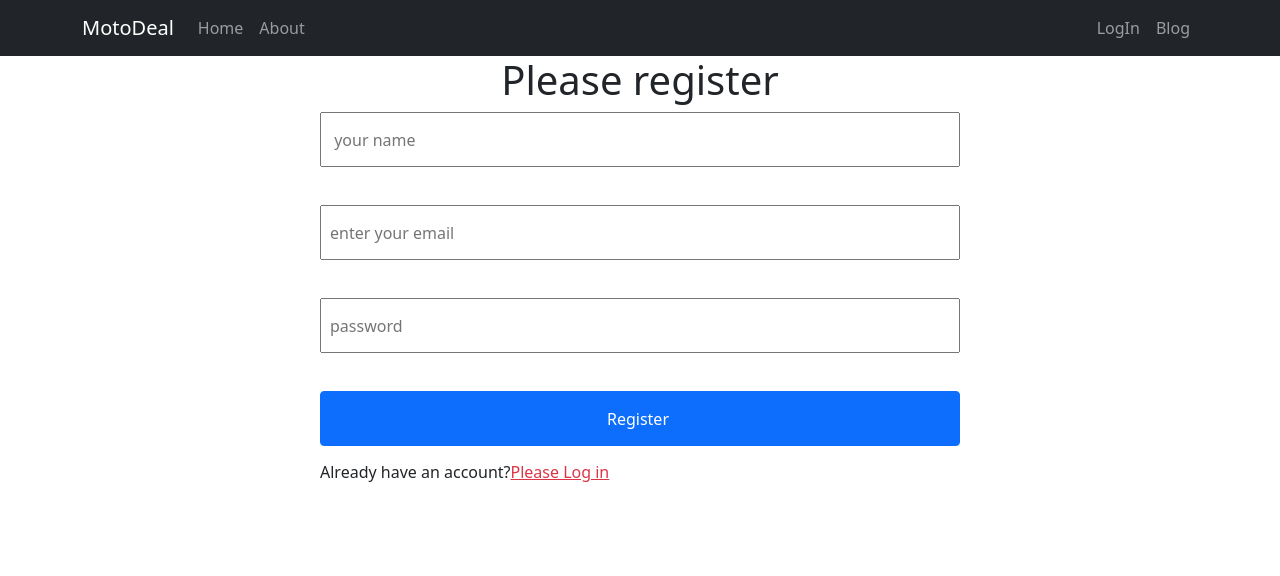
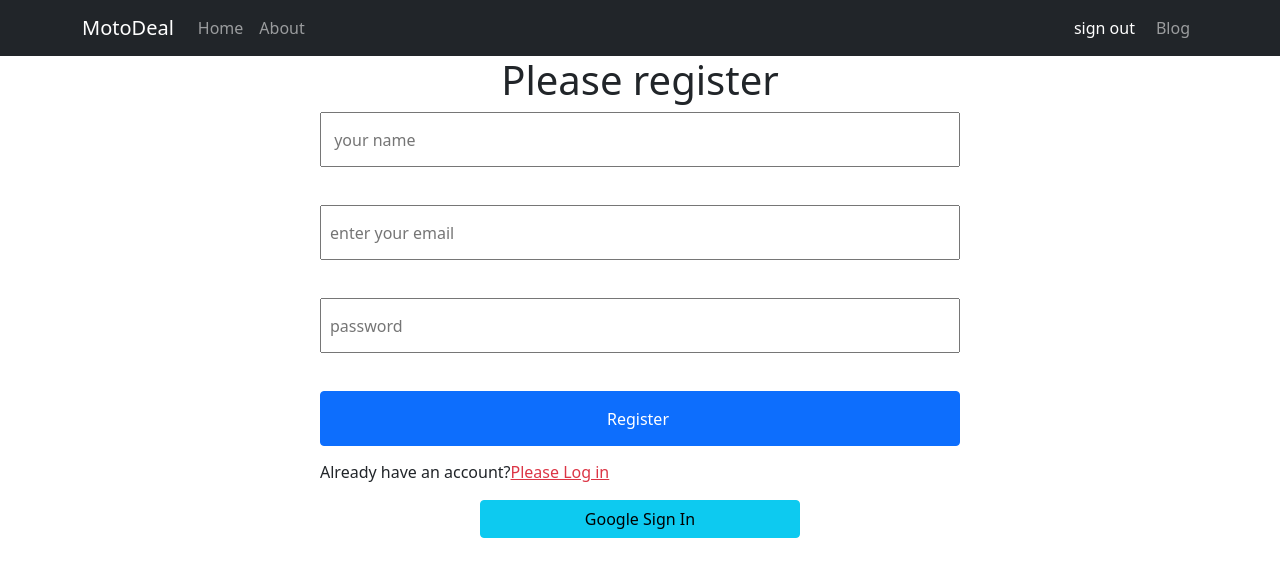
Before and after one commit to asifminhaz/warehouse-management-website, a React (Create React App) app: page /register in a window 1280 px wide. Shown: the top 576 px of the page. Built offline with nearby package versions, Linux system fonts and the light colour scheme; no server answers; sample sign-in values are in the browser's storage.

Commit message:
implement protected route

```diff
--- a/src/App.js
+++ b/src/App.js
@@ -9,6 +9,7 @@ import Blog from './Component/Blog/Blog'
 import NotFound from './Component/NotFound/NotFound'
 import Register from './Component/Register/Register';
 import InventoryDetail from './Component/InventoryDetail/InventoryDetail';
+import RequireAuth from './Component/RequireAuth/RequireAuth';
 
 
 
@@ -23,7 +24,11 @@ function App() {
         <Route path="/login" element={<LogIn></LogIn>}></Route>
         <Route path="/register" element={<Register></Register>}></Route>
         <Route path="/blog" element={<Blog></Blog>}></Route>
-        <Route path="/inventory/:inventoryId" element={<InventoryDetail></InventoryDetail>}></Route>
+        <Route path="/inventory/:inventoryId" element={
+          <RequireAuth>
+        <InventoryDetail></InventoryDetail>
+        </RequireAuth>
+        }></Route>
         <Route path="*" element={<NotFound></NotFound>}></Route>
       </Routes>
 
--- a/src/Component/Header/Header.js
+++ b/src/Component/Header/Header.js
@@ -1,8 +1,17 @@
+import { signOut } from 'firebase/auth';
 import React from 'react';
 import { Container, Nav, Navbar, NavDropdown } from 'react-bootstrap';
+import { useAuthState } from 'react-firebase-hooks/auth';
 import { Link } from 'react-router-dom';
+import auth from '../LogIn/firebase.init';
 
 const Header = () => {
+
+  const [user] = useAuthState(auth);
+
+  const handleSignOut = () =>{
+    signOut(auth);
+}
           return (
    <div>
 <Navbar collapseOnSelect expand="lg" sticky='top' bg="dark" variant="dark">
@@ -15,7 +24,12 @@ const Header = () => {
       <Nav.Link as={Link} to="/about">About</Nav.Link>
     </Nav>
     <Nav>
-      <Nav.Link as={Link} to="/login">LogIn</Nav.Link>
+    {
+                                user ?
+                                    <button className='btn btn-link text-white text-decoration-none' onClick={handleSignOut}>sign out</button>
+                                :
+      <Nav.Link as={Link} to="/login">LogIn</Nav.Link>}
+
       <Nav.Link as={Link} to="/blog">
         Blog
       </Nav.Link>
--- a/src/Component/LogIn/Login.js
+++ b/src/Component/LogIn/Login.js
@@ -2,6 +2,7 @@ import React, { useRef } from 'react';
 import { Button, Form } from 'react-bootstrap';
 import { useSignInWithEmailAndPassword } from 'react-firebase-hooks/auth';
 import { Link, useNavigate } from 'react-router-dom';
+import SocialLogin from '../SocialLogin/SocialLogin';
 import auth from './firebase.init';
 
 const Login = () => {
@@ -15,7 +16,7 @@ const Login = () => {
                     error,
                   ] = useSignInWithEmailAndPassword(auth);
 if(user){
-          navigate('/home')
+          navigate('/inventoryId')
 }
           const handleSubmit = event => {
                     event.preventDefault();
@@ -51,6 +52,7 @@ if(user){
   </Button>
   <p>New to Motodeal?<Link to='/register' className='text-danger' onClick={navigateRegister}>Please register</Link></p>
 </Form>
+<SocialLogin></SocialLogin>
 
  </div>
           );
--- a/src/Component/Register/Register.js
+++ b/src/Component/Register/Register.js
@@ -3,6 +3,7 @@ import { Link, useNavigate } from 'react-router-dom';
 import './Register.css'
 import { useCreateUserWithEmailAndPassword } from 'react-firebase-hooks/auth';
 import auth from '../LogIn/firebase.init';
+import SocialLogin from '../SocialLogin/SocialLogin';
 
 const Register = () => {
           const [
@@ -41,7 +42,9 @@ const Register = () => {
                                  <input className='btn btn-primary' type="submit" value="Register" />
                     </form>
                     <p>Already have an account?<Link to='/login' className='text-danger' onClick={navigateLogin}>Please Log in</Link></p>
+                    <SocialLogin></SocialLogin>
                     </div>
+
           );
 };
 
--- /dev/null
+++ b/src/Component/RequireAuth/RequireAuth.js
@@ -0,0 +1,17 @@
+import React from 'react';
+import { useAuthState } from 'react-firebase-hooks/auth';
+import { Navigate, useLocation } from 'react-router-dom';
+import auth from '../LogIn/firebase.init';
+
+const RequireAuth = ({children}) => {
+          const [user] = useAuthState(auth);
+          const location = useLocation()
+          if(!user){
+                    return <Navigate to="/login" state={{from: location}} replace ></Navigate>
+          }
+          return  children
+
+
+};
+
+export default RequireAuth;
--- /dev/null
+++ b/src/Component/SocialLogin/SocialLogin.js
@@ -0,0 +1,32 @@
+import React from 'react';
+import { useSignInWithGoogle } from 'react-firebase-hooks/auth';
+import { useLocation, useNavigate } from 'react-router-dom';
+import auth from '../LogIn/firebase.init';
+
+const SocialLogin = () => {
+          const [signInWithGoogle, user, loading, error] = useSignInWithGoogle(auth);
+          const navigate = useNavigate();
+          const location = useLocation();
+          let from = location.state?.from?.pathname || "/";
+          let errorElement;
+          if (user) {
+                    navigate(from, { replace: true });
+                }
+                if (error ) {
+                    errorElement = <p className='text-danger'>Error: {error?.message}</p>
+                }
+
+          return (
+
+                    <div>
+                    { errorElement }
+                     <button
+                    onClick={() => signInWithGoogle()}
+                    className='btn btn-info w-50 d-block mx-auto my-2'>
+                    <span className='px-2'>Google Sign In</span>
+                </button>
+                    </div>
+          );
+};
+
+export default SocialLogin;
```
